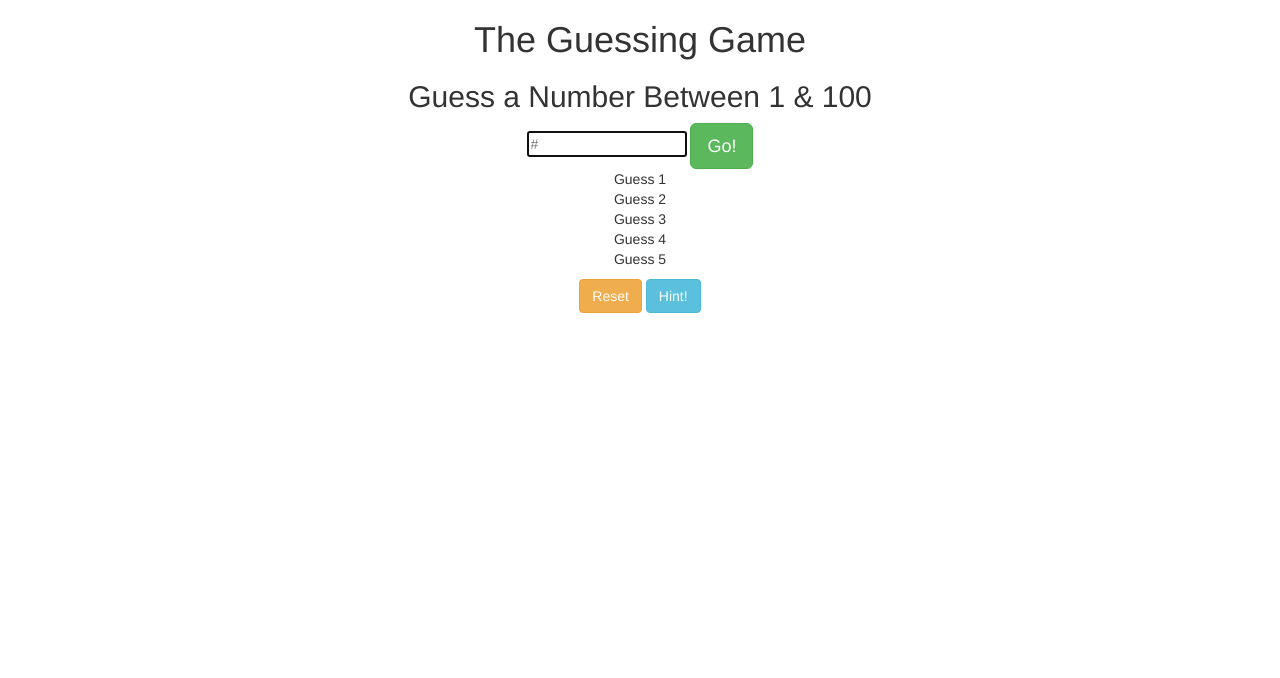
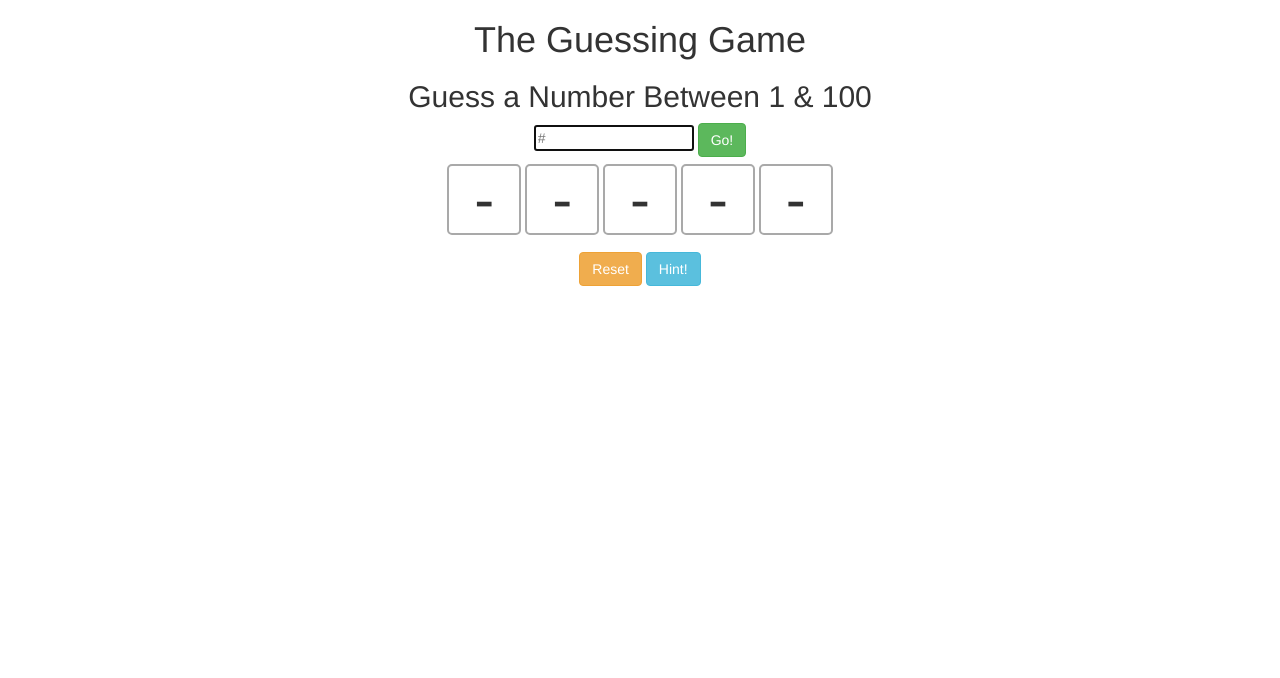
Before and after one commit to Kiro705/Guessing_Game, a plain HTML site: page index.html in a window 1280 px wide. Shown: the top 678 px of the page. Drawn offline with nearby package versions, Linux system fonts and the light colour scheme.

Commit message:
changed style of guess numbers

```diff
--- a/index.html
+++ b/index.html
@@ -17,16 +17,16 @@
         <div id='main'>
           <div id='input-parent'>
             <input id='player-input' placeholder="#" maxlength='3' autofocus=autofocus></input>
-            <button id='submit' type="button" class="btn btn-lg btn-success">Go!</button>
+            <button id='submit' type="button" class="btn btn- btn-success">Go!</button>
           </div>
 
           <div id='guesses'>
             <ul>
-              <li class='guess'>Guess 1</li>
-              <li class='guess'>Guess 2</li>
-              <li class='guess'>Guess 3</li>
-              <li class='guess'>Guess 4</li>
-              <li class='guess'>Guess 5</li>
+              <li class='guess'>-</li>
+              <li class='guess'>-</li>
+              <li class='guess'>-</li>
+              <li class='guess'>-</li>
+              <li class='guess'>-</li>
             </ul>
           </div>
 
--- a/style.css
+++ b/style.css
@@ -14,7 +14,11 @@ img {
   height: 100px;
 }
 .guess{
-
+  display: inline;
+  border: 2px solid darkgray;
+  border-radius: 5px;
+  font-size: 60px;
+  padding: 0 25px;
 }
 #footer {
   width: 100%;
@@ -28,6 +32,3 @@ img {
   margin-left: auto;
   margin-right: auto;
 }
-#submit {
-
-}
```
